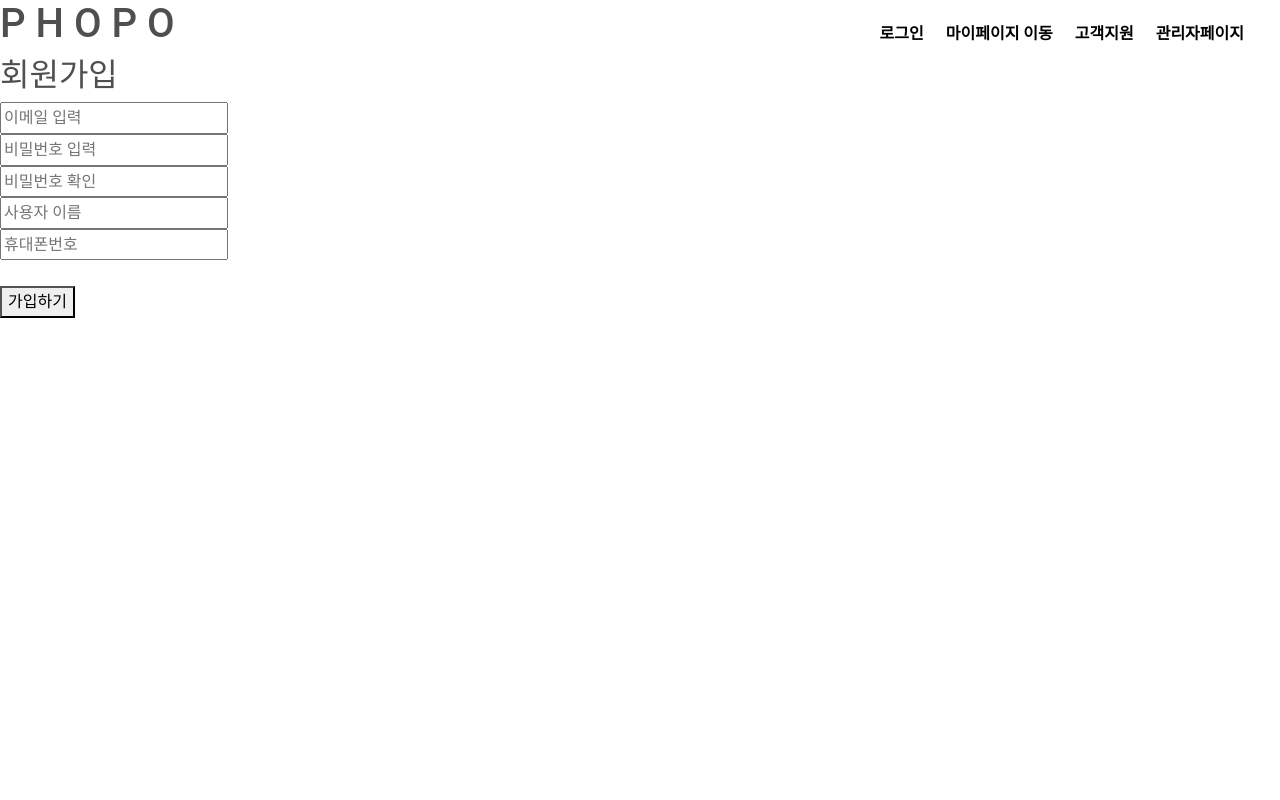
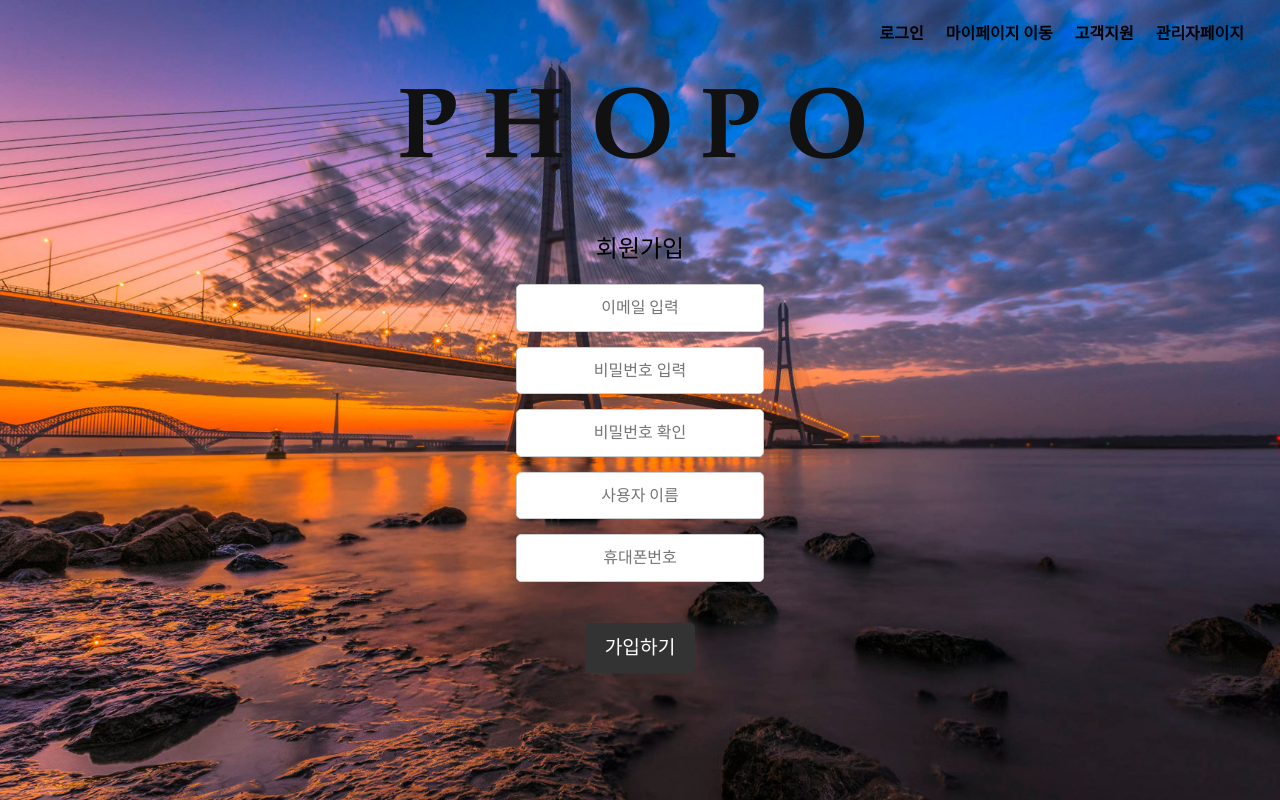
Before and after one commit to Jun02da/final_project_frontend, a React (Create React App) app: page /membership in a window 1280 px wide. Built offline with nearby package versions, Linux system fonts and the light colour scheme; no server answers.

Commit message:
회원가입

```diff
--- a/src/components/Layout/MyPageHeader.js
+++ b/src/components/Layout/MyPageHeader.js
@@ -4,7 +4,6 @@ import { Link } from "react-router-dom";
 import "../../css/MyPageHeader.css";
 import "../../css/mypage.css";
 import Login from "../../login";
-
 //마이페이지 기능 버튼
 import { Button } from "react-bootstrap";
 
@@ -126,7 +125,6 @@ export default function MyPageHeader() {
           <p className="stat_1">{stat[0].post}개</p>
         </div>
       </div>
-
     </>
   );
 }
--- a/src/components/Layout/header.js
+++ b/src/components/Layout/header.js
@@ -8,6 +8,9 @@ export default function Header() {
 
   function goMypage() {
     movePage("/mypage");
+  }
+  function goMemberShip() {
+    movePage("/membership");
   }
   function goBoard() {
     movePage("/Board");
@@ -23,6 +26,9 @@ export default function Header() {
       <div>
         <nav className="NavMenu">
           <Login />
+          <button onClick={goMemberShip} className="NavMenuTitle">
+            회원가입
+          </button>
           <button onClick={goMypage} className="NavMenuTitle">
             마이페이지
           </button>
--- a/src/css/login.css
+++ b/src/css/login.css
@@ -14,7 +14,16 @@
   transform: translate(-50%, -50%);
   background-color: #fff;
 }
-
+@media screen and (max-width: 767px) {
+  /* 767px 이하 크기에서는 모달 창이 전체 화면을 차지하도록 함 */
+  .login_modal {
+    width: 100%;
+    height: 100%;
+    top: 0;
+    left: 0;
+    transform: none;
+  }
+}
 .login_button {
   margin-bottom: 10px;
   width: 100%;
--- a/src/css/membership.css
+++ b/src/css/membership.css
@@ -1,18 +1,65 @@
-.member {
-  border: 1px solid #000;
-  margin: 200px auto 0;
-  max-width: 400px;
-  display: flex;
+.membership-page {
+  height: 100vh; /* viewport height를 100%로 설정 */
+  width: 100%;
+  background: url("../image/membership_background.jpg");
+  background-size: cover;
+  background-position: center; /* 이미지를 중앙에 위치시킴 */
+  background-repeat: no-repeat; /* 이미지를 반복하지 않음 */
+}
+.membership_form {
+  display: block;
   flex-direction: column;
   align-items: center;
+  margin: auto;
   padding: 20px;
-  box-sizing: border-box;
+  width: 100%;
+  flex-grow: 1;
+  text-align: center;
 }
-.member input {
-  width: 100%;
-  padding: 15px;
-  margin-bottom: 15px;
-  font-size: 15px;
-  border: 1px solid #000;
-  box-sizing: border-box;
+
+.membership_form h1 {
+  margin-top: 4.4vh;
+  margin-right: 15px;
+  text-align: center;
+  margin-bottom: 20px;
+  padding: 20px;
+  font-size: 100px;
+  font-weight: bold;
+  font-family: "Palatino Linotype";
+
+  color: #111;
 }
+
+.membership_form h2 {
+  font-size: 1.5rem;
+  margin-bottom: 20px;
+  text-align: center;
+  color: #000;
+}
+
+.membership_form input {
+  width: 20%;
+  padding: 10px;
+  margin: 0 auto 15px;
+  font-size: 1rem;
+  border: 1px solid #ccc;
+  border-radius: 5px;
+  text-align: center;
+}
+
+.membership_form button {
+  background-color: #333;
+  color: #fff;
+  border: none;
+  border-radius: 5px;
+  padding: 10px 20px;
+  font-size: 1.2rem;
+  cursor: pointer;
+}
+
+.membership_form button:hover {
+  background-color: #555;
+}
+.NavMenu {
+  font-size: 16px;
+}
--- a/src/login.js
+++ b/src/login.js
@@ -11,6 +11,7 @@ export default function Login() {
   const [email, setEmail] = useState("");
   const [password, setPassword] = useState("");
   const [errorMessage, setErrorMessage] = useState("");
+  const [isLoggedIn, setIsLoggedIn] = useState(false);
 
   const handleOpenModal = () => {
     setIsModalOpen(true);
@@ -20,59 +21,79 @@ export default function Login() {
     setIsModalOpen(false);
   };
 
-  const handleEmailChange = (event) => {
-    setEmail(event.target.value);
+  const handleEmailChange = (e) => {
+    setEmail(e.target.value);
   };
 
-  const handlePasswordChange = (event) => {
-    setPassword(event.target.value);
+  const handlePasswordChange = (e) => {
+    setPassword(e.target.value);
   };
+  const handleGoogleLogin = () => {
+    const clientId =
+      "714984022192-9rsjafb1p404qn867a0tgiv9l7bgegko.apps.googleusercontent.com"; // 발급받은 클라이언트 ID를 입력합니다.
+    const redirectUri = "http://localhost:3000"; // 로그인 후 리다이렉트할 URL을 입력합니다.
+    const scope = "email profile"; // 요청할 권한(scope)을 입력합니다.
 
-  useEffect(() => {
-    axios.defaults.headers.common[
-      "Authorization"
-    ] = `Bearer ${localStorage.getItem("token")}`;
-    axios
-      .get("http://192.168.0.209:8090/user/me")
-      .then((response) => {
-        console.log(response.data);
-      })
-      .catch((error) => {
-        console.log(error);
-      });
-  }, []);
-
+    window.location.href = `https://accounts.google.com/o/oauth2/auth?client_id=${clientId}&redirect_uri=${redirectUri}&response_type=code&scope=${scope}`;
+  };
   const handleLogin = () => {
     axios
       .post(
         "http://192.168.0.209:8090/login",
         { email, password },
-        { withCredentials: true, crossDomain: true, credentials: "include" }
+        {
+          withCredentials: true,
+          crossDomain: true,
+          credentials: "include",
+        }
       )
       .then((response) => {
         const token = response.data;
-        alert("로그인 성공.");
         if (token) {
           localStorage.setItem("token", token);
           axios.defaults.headers.common["Authorization"] = `Bearer ${token}`;
-          alert("토큰 받았습니다.");
-
-          window.location.href = "/";
+          setIsLoggedIn(true);
+          alert("로그인 성공");
+          handleCloseModal();
         } else {
-          delete axios.defaults.headers.common["Authorization"];
-          alert("토큰 받기 실패");
+          alert("로그인 실패");
         }
       })
       .catch((error) => {
         console.error(error);
-        alert("로그인에 실패했습니다.");
+        alert("로그인 실패");
       });
   };
 
+  useEffect(() => {
+    const token = localStorage.getItem("token");
+    if (token) {
+      axios.defaults.headers.common["Authorization"] = `Bearer ${token}`;
+      axios
+        .get("http://192.168.0.209:8090/user/me")
+        .then((response) => console.log(response.data))
+        .catch((error) => console.log(error));
+      setIsLoggedIn(true);
+    }
+  }, []);
+
+  const handleLogout = () => {
+    localStorage.removeItem("token");
+    delete axios.defaults.headers.common["Authorization"];
+    setIsLoggedIn(false); // 로그아웃이 성공하면 isLoggedIn 값을 false로 설정
+    alert("로그아웃되었습니다.");
+  };
+  const handleButtonClick = () => {
+    if (isLoggedIn) {
+      handleLogout();
+    } else {
+      handleOpenModal();
+    }
+  };
   return (
     <div>
-      <button onClick={handleOpenModal} className="NavMenuTitle">
-        로그인
+      <button onClick={handleButtonClick} className="NavMenuTitle">
+        {isLoggedIn ? "로그아웃" : "로그인"}
       </button>
       <Modal
         isOpen={isModalOpen}
@@ -103,6 +124,9 @@ export default function Login() {
         <button className="login_button" onClick={handleLogin}>
           로그인
         </button>
+        <button className="login_button" onClick={handleGoogleLogin}>
+          구글로그인
+        </button>
         <br />
         <button onClick={handleCloseModal} className="login_button">
           닫기
--- a/src/membership.js
+++ b/src/membership.js
@@ -10,6 +10,7 @@ export default function MemberShip() {
   const [Memberpassword1, setMemberPassword1] = useState("");
   const [Username, setUserName] = useState("");
   const [Userphonenumber, setUserPhoneNumber] = useState("");
+
   const movePage = useNavigate();
 
   function goHome() {
@@ -24,7 +25,6 @@ export default function MemberShip() {
   function goAdmin() {
     movePage("/Admin");
   }
-
   const onMemberemail = (e) => {
     setMemberEmail(e.target.value);
   };
@@ -59,32 +59,23 @@ export default function MemberShip() {
       return;
     }
     try {
-      const checkResponse = await axios.get(
-        "http://192.168.0.209:8090/signup",
-        {
-          params: { email: Memberemail },
-        }
-      );
-      if (checkResponse.data.exists) {
-        alert("이미 사용 중인 이메일 주소입니다.");
-        return;
-      }
       const response = await axios.post("http://192.168.0.209:8090/signup", {
         email: Memberemail,
         password: Memberpassword,
         nickname: Username,
         phone: Userphonenumber,
       });
-      if (response.status === 200) {
+      if (response.status === 201) {
         goHome();
       }
     } catch (error) {
-      if (error.response) {
+      if (error.response.status === 400) {
+        alert(`이미 사용 중인 이메일 주소입니다. `);
+      } else {
         alert(`회원가입 중 오류가 발생했습니다. `);
       }
     }
   };
-
   return (
     <div className="membership-page">
       <nav className="NavMenu">
@@ -160,7 +151,6 @@ export default function MemberShip() {
             onChange={onUserphonenumber}
           />
         </div>
-
         <br />
 
         <button type="submit">가입하기</button>
```
Also changed, not shown: src/image/membership_background.jpg (added).
